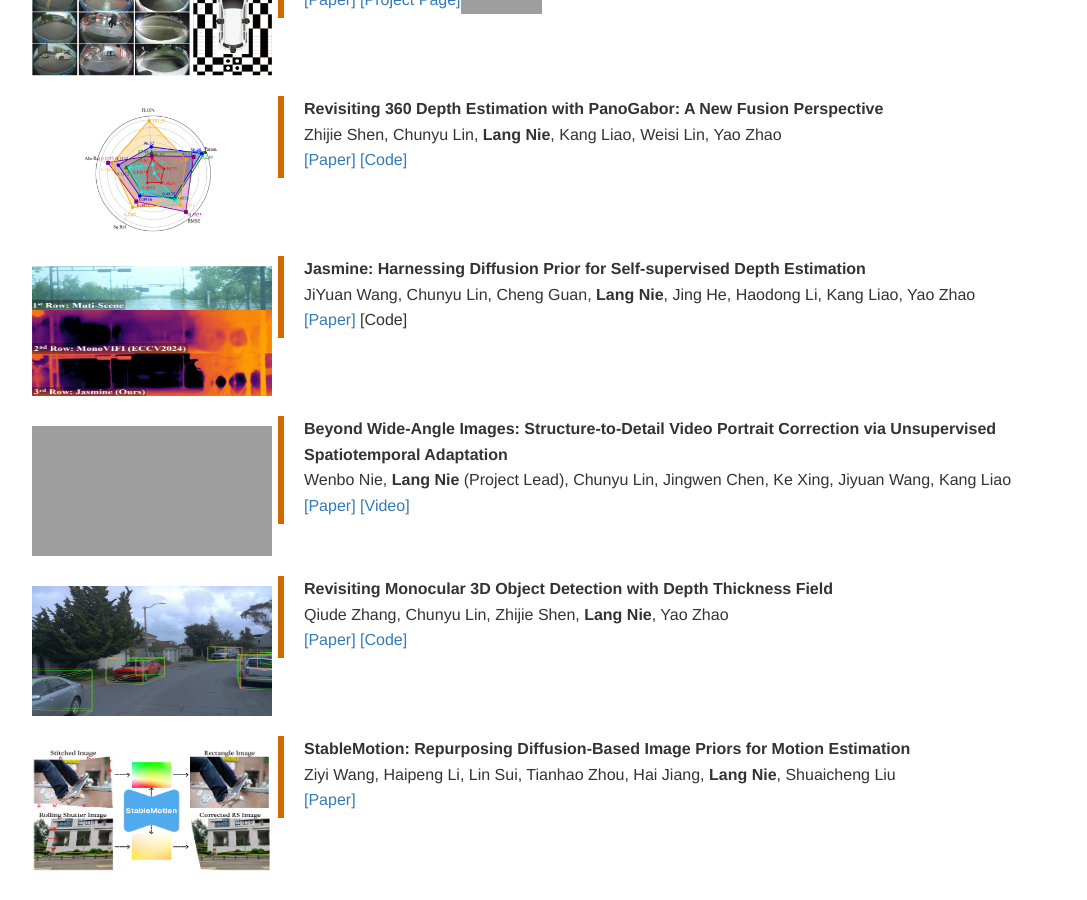
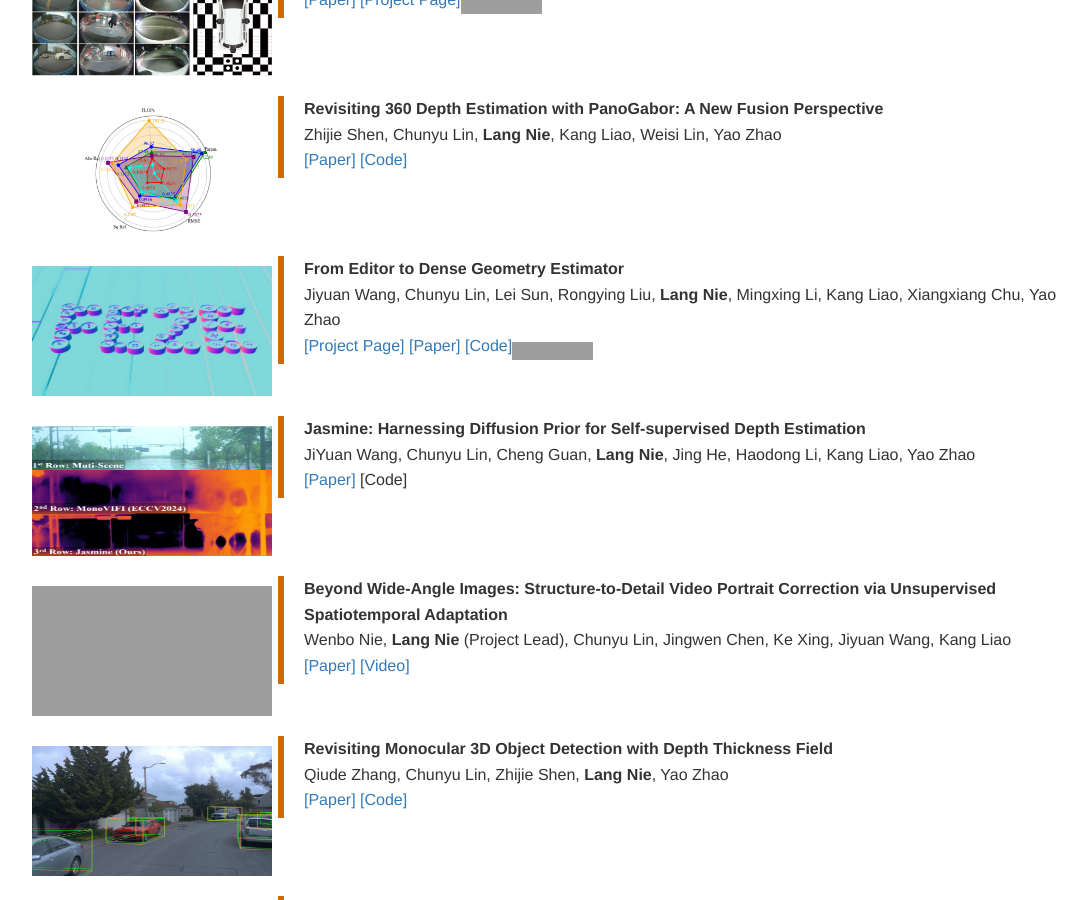
Before and after one commit to nie-lang/nie-lang.github.io, a Jekyll site: the page built from index.html, in a window 1280 px wide and 900 px high, scrolled down 998 px. Shown: the whole window, without its empty margins (112-1199 px from the left). Built offline with Jekyll 4.4.1, drawn with Linux system fonts in a browser that asks for light colours; nearby versions of some CDN libraries; library files that are not in the unit come from our copies; grey boxes are pictures that could not be loaded.

Commit message:
Update publication.html

```diff
--- a/_includes/publication.html
+++ b/_includes/publication.html
@@ -200,6 +200,25 @@
 					   Zhijie Shen, Chunyu Lin, <strong>Lang Nie</strong>, Kang Liao, Weisi Lin, Yao Zhao<br />
 					   <a href="https://arxiv.org/abs/2408.16227">[Paper]</a>
 					   <a href="https://github.com/zhijieshen-bjtu/PGFuse">[Code]</a>
+					</p>
+				  </div>
+				</div>
+				</div>
+			</div>
+		<div class="paper short">
+				<div class="sub-left">
+					<span></span>
+					<img src="assets/images/FE2E.png" width="240" height="130">
+				</div>
+				<div class="sub-right">
+				<div class="media">
+				  <div class="media-body">
+					<p class="media-heading">
+					  <strong>From Editor to Dense Geometry Estimator</strong><br />
+						Jiyuan Wang, Chunyu Lin, Lei Sun, Rongying Liu, <strong>Lang Nie</strong>, Mingxing Li, Kang Liao, Xiangxiang Chu, Yao Zhao<br />
+						<a href="https://amap-ml.github.io/FE2E/">[Project Page]</a>
+					   <a href="https://arxiv.org/abs/2509.04338">[Paper]</a>
+					   <a href="https://github.com/AMAP-ML/FE2E">[Code]<img style="position: relative; top:4px; height: 18px;" src="https://img.shields.io/github/stars/AMAP-ML/FE2E?label=%F0%9F%8C%9F%20Star&color=blue"></a>
 					</p>
 				  </div>
 				</div>
```
